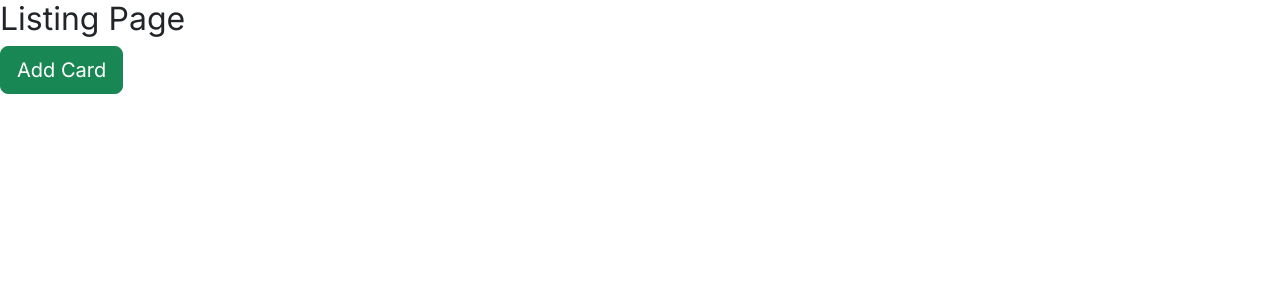
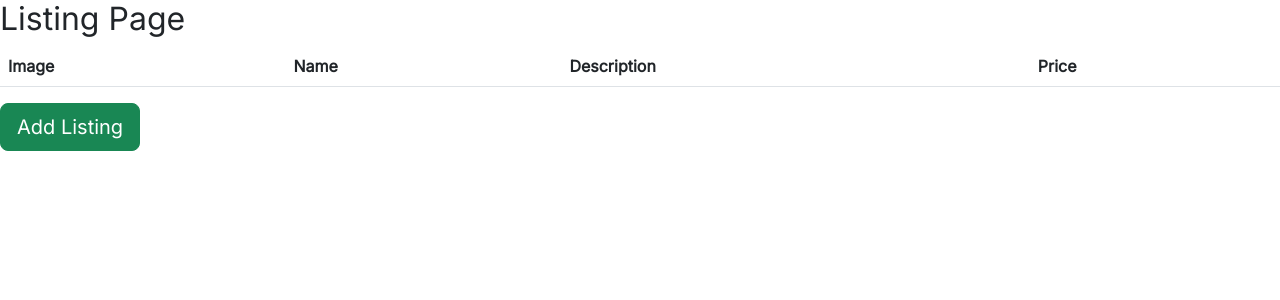
Before and after one commit to muic-trading-cards/backend, a Flask app: page /listing in a window 1280 px wide. Shown: the part 56-356 px from the top of the page. Run offline with Flask 3, Linux system fonts and the light colour scheme; the visitor is signed in with stand-in values (Sample User, id 1); data comes from the database, SQL or seed files in the repository; data that the repository does not hold is empty; parts of the project's set-up code (start-up, migrations or seed data) failed here and were passed over.

Commit message:
Added display table for listings

```diff
--- a/app/listing.py
+++ b/app/listing.py
@@ -7,13 +7,16 @@ listing = Blueprint('listing', __name__)
 @listing.route('/listing')
 @login_required
 def display_listing():
-    return render_template('listing.html')
+    session = Session()
+    listings = session.query(Listing).filter_by(owner_id=current_user.id).all()
+    session.close()
+    return render_template('listing.html', listings=listings)
 
 @listing.route('/create_listing',methods=["POST", "GET"])
 @login_required
 def create_listing():
     if request.method == 'GET':
-        return render_template("add_listing.html", image_url=image_url)
+        return render_template("add_listing.html")
     else:
         listing_name = request.form.get('listing_name')
         listing_description = request.form.get('listing_description')
--- a/app/templates/add_listing.html
+++ b/app/templates/add_listing.html
@@ -18,6 +18,5 @@
       <button type="submit"
         class="btn btn-success btn-block btn-lg">Create Listing</button>
     </div>
-
   </form>
 {% endblock %}
--- a/app/templates/listing.html
+++ b/app/templates/listing.html
@@ -1,7 +1,27 @@
 {% extends "base.html" %}
 {% block content %}
 <h2>Listing Page</h2>
+<table class="table table-hover">
+    <thead>
+        <tr>
+            <th scope="col">Image</th>
+            <th scope="col">Name</th>
+            <th scope="col">Description</th>
+            <th scope="col">Price</th>
+        </tr>
+    </thead>
+    <tbody>
+        {% for listing in listings %}
+            <tr>
+                <td><img src="https://i.imgur.com/24DCsmA.jpg" alt="listing image"></td>
+                <td>{{ listing.listing_name }}</td>
+                <td>{{ listing.listing_description }}</td>
+                <td>{{ listing.listing_price }} ฿</td>
+            </tr>
+        {% endfor %}
+    </tbody>
+</table>
 <a href="{{ url_for('listing.create_listing') }}">
-    <button class="btn btn-success btn-block btn-lg">Add Card</button>
+    <button class="btn btn-success btn-block btn-lg">Add Listing</button>
 </a>
 {% endblock %}
```
Also changed, not shown: app/card.py (+7 -8 lines).
